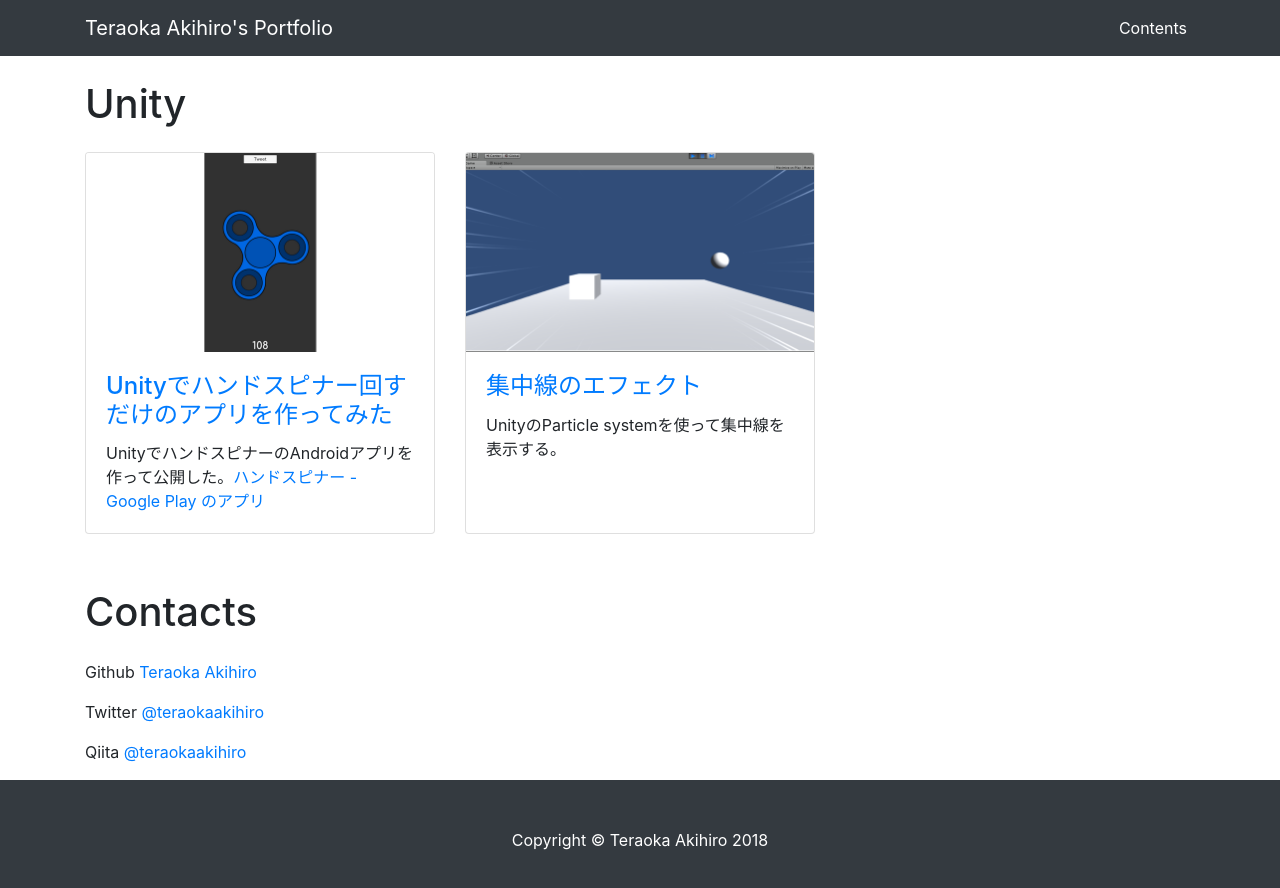
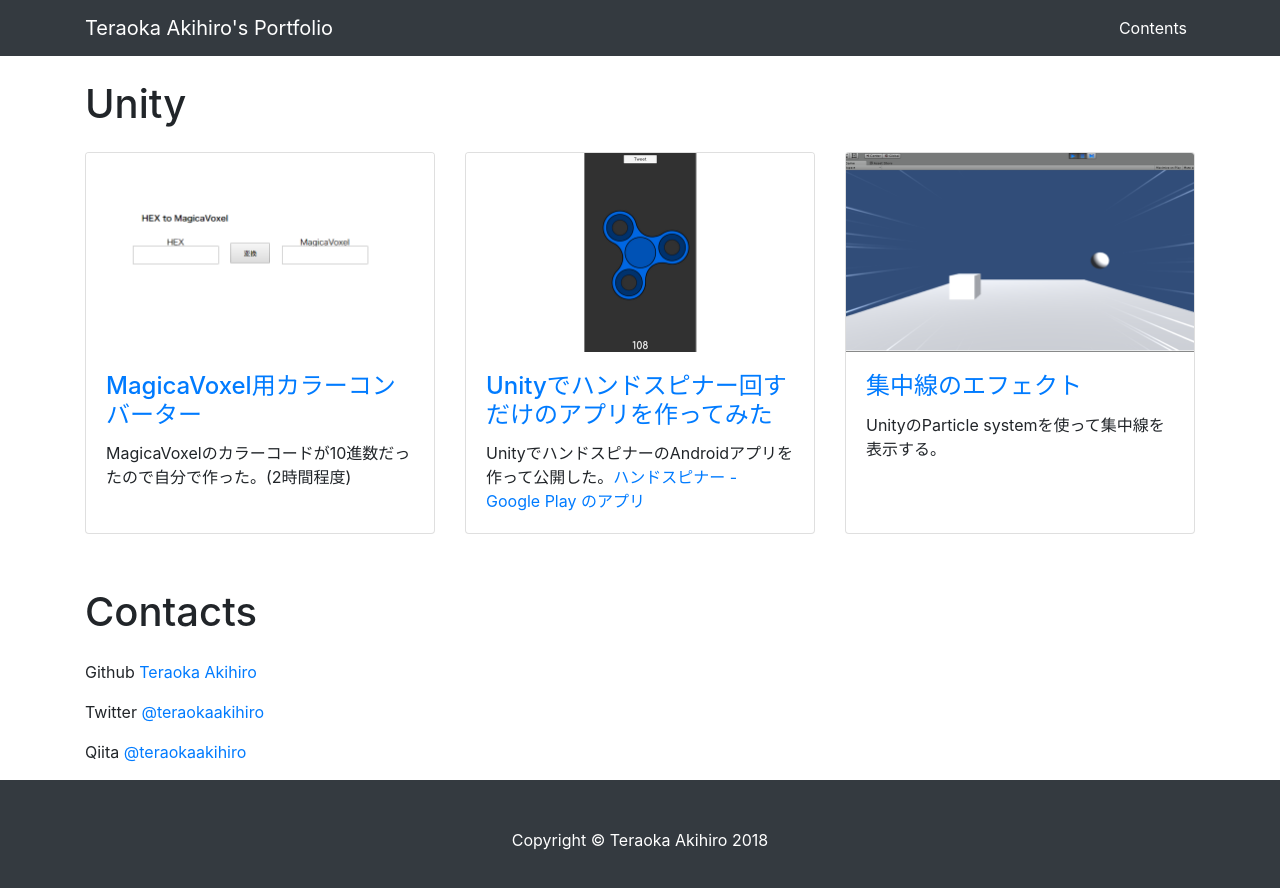
Before and after one commit to TeraokaAkihiro/Portfolio, a website: page docs/index.html in a window 1280 px wide. Drawn offline with nearby package versions, Linux system fonts and the light colour scheme.

Commit message:
add HexToMagicaVoxel Content

```diff
--- a/docs/index.html
+++ b/docs/index.html
@@ -91,6 +91,19 @@
       </h1>
 
       <div class="row">
+
+        <div class="col-lg-4 col-sm-6 portfolio-item">
+          <div class="card h-100">
+            <a href="https://teraokaakihiro.github.io/HexToMagicaVoxel/hextomagicavoxel.html"><img class="card-img-top" src="./image/hex-to-magicavoxel.png" alt=""></a>
+            <div class="card-body">
+              <h4 class="card-title">
+                <a href="https://teraokaakihiro.github.io/HexToMagicaVoxel/hextomagicavoxel.html">MagicaVoxel用カラーコンバーター</a>
+              </h4>
+              <p class="card-text">MagicaVoxelのカラーコードが10進数だったので自分で作った。(2時間程度)</p>
+            </div>
+          </div>
+        </div>
+
         <div class="col-lg-4 col-sm-6 portfolio-item">
           <div class="card h-100">
             <a href="http://akeyunitydev.hatenablog.jp/entry/2018/04/22/202856"><img class="card-img-top" src="./image/handspinner017_screenshot.png" alt=""></a>
@@ -114,6 +127,7 @@
             </div>
           </div>
         </div>
+
       </div>
       <!-- /.row -->
 
```
Also changed, not shown: docs/image/hex-to-magicavoxel.png (added).
